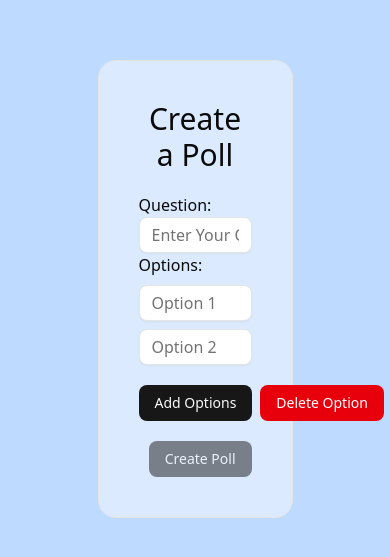
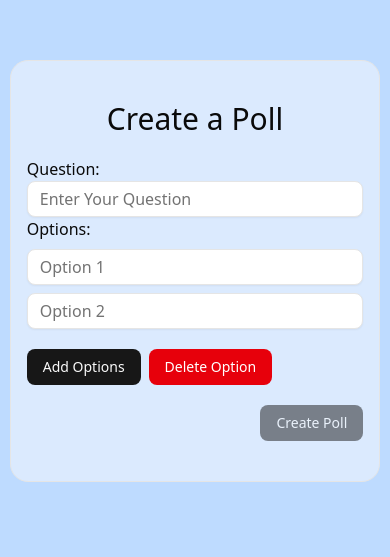
Before and after one commit to RishiJaiswal24/Applyo-Project, a Next.js app: page / in a window 390 px wide. Shown: the part 109-666 px from the top of the page. Built offline with nearby package versions, Linux system fonts and the light colour scheme.

Commit message:
poll issue resolved

```diff
--- a/app/page.js
+++ b/app/page.js
@@ -89,7 +89,7 @@ export default function Home() {
   return (
     <>
 
-      <div className="flex bg-blue-100 p-10 mx-auto w-[50vw] border rounded-2xl items-center justify-center my-[20vh] min-h-[50vh]">
+      <div className="flex bg-blue-100 p-4 md:p-10 mx-auto w-[95vw] md:w-[50vw] border rounded-2xl items-center justify-center my-[20vh] min-h-[50vh]">
         <div className="w-full">
 
           <h1 className="text-center text-3xl font-medium">Create a Poll</h1>
--- a/app/poll/[pollId]/page.js
+++ b/app/poll/[pollId]/page.js
@@ -65,7 +65,7 @@ export default function PollPage() {
   return (
     <>
       <div>
-        <div className="flex bg-blue-100 p-10 mx-auto w-[50vw] border rounded-2xl items-center justify-center my-[20vh] min-h-[50vh]">
+        <div className="flex bg-blue-100 p-4 md:p-10 mx-auto w-[95vw] md:w-[50vw] border rounded-2xl items-center justify-center my-[20vh] min-h-[50vh]">
           <div className="w-full">
 
             <h1 className="text-center text-3xl font-medium">Answer the Poll</h1>
```
